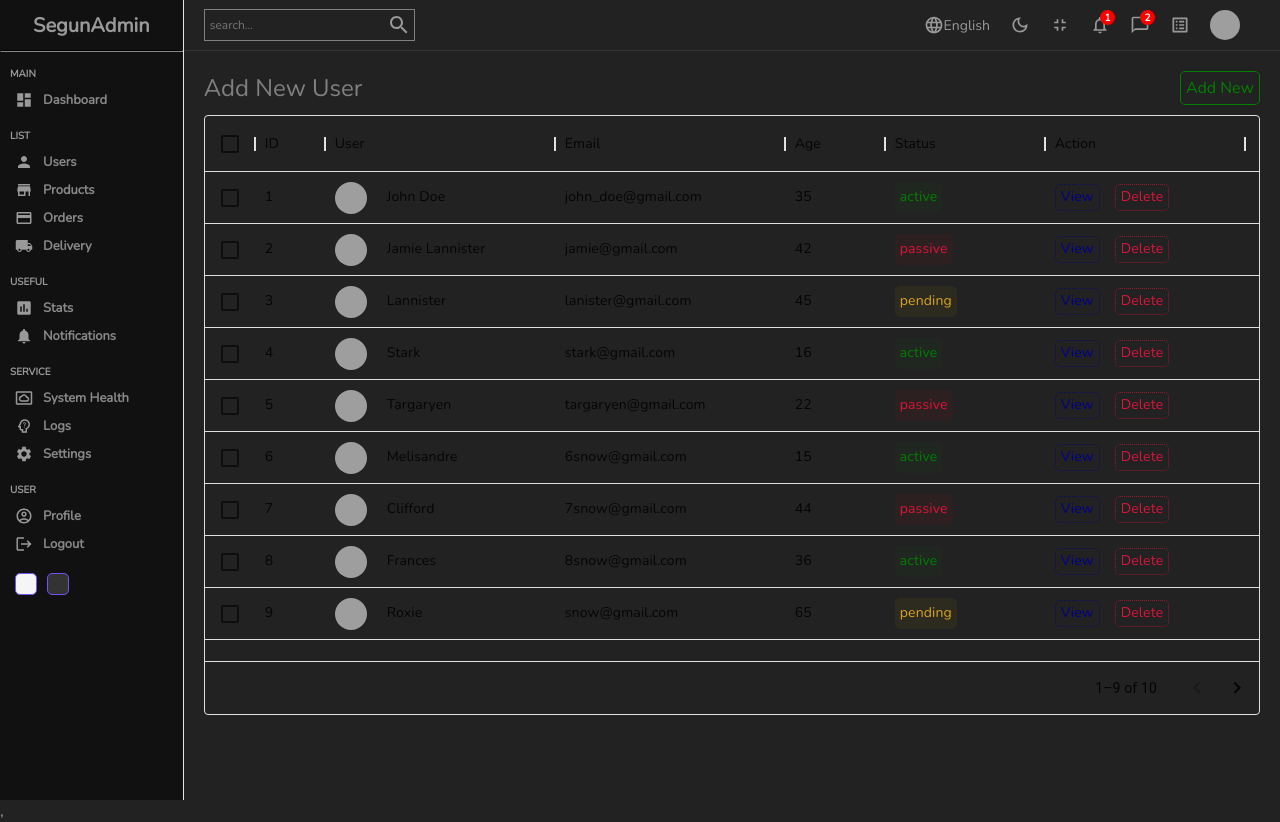
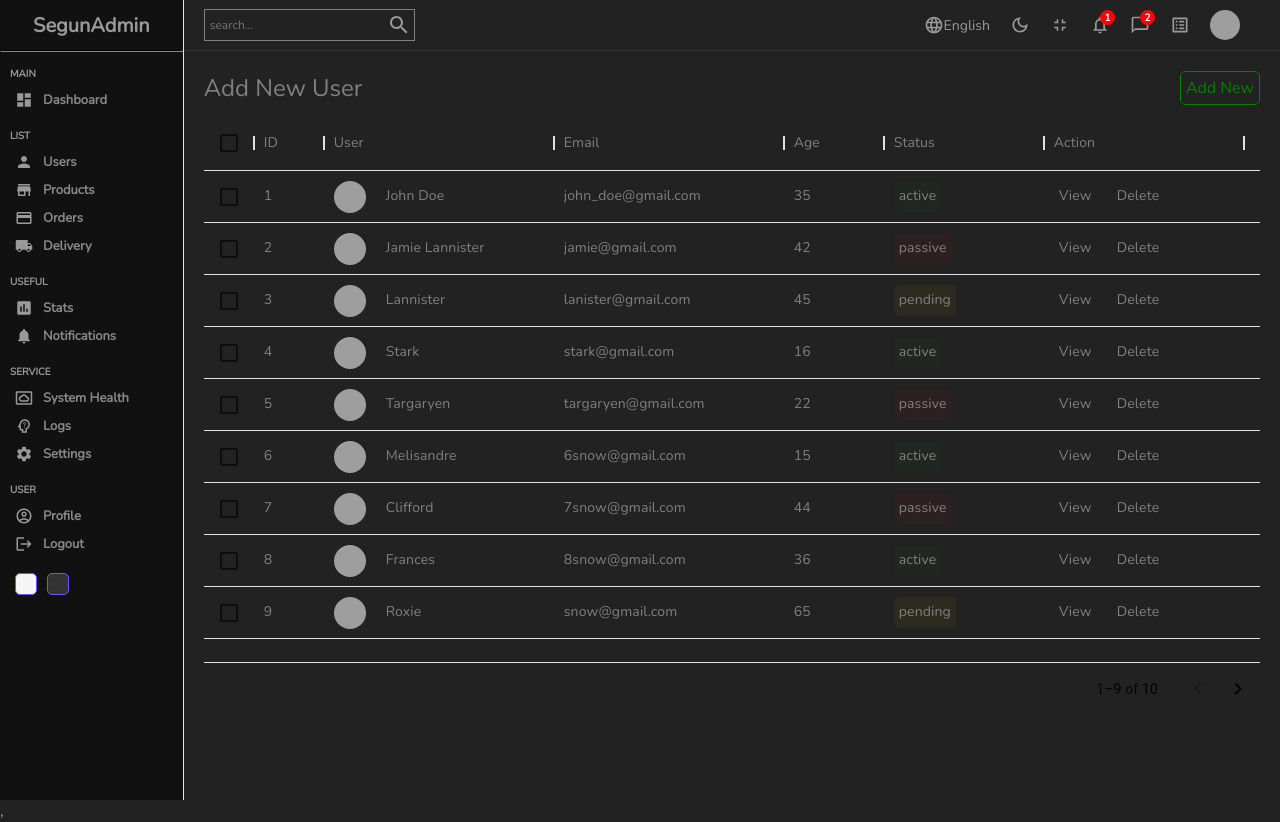
Before and after one commit to Danny4life/Admin-Dashboard, a React (Create React App) app in the folder dashboard/: page /products in a window 1280 px wide. Built offline with nearby package versions, Linux system fonts and the light colour scheme; grey boxes are pictures that could not be loaded.

Commit message:
added dark mode to users page

```diff
--- a/dashboard/src/components/datatable/Datatable.jsx
+++ b/dashboard/src/components/datatable/Datatable.jsx
@@ -29,6 +29,7 @@ const Datatable = () => {
                 </Link>
             </div>
             <DataGrid
+                className="datagrid"
                 rows={userRows}
                 columns={userColumns.concat(actionColumn)}
                 pageSize={9}
--- a/dashboard/src/style/dark.scss
+++ b/dashboard/src/style/dark.scss
@@ -49,4 +49,20 @@
             }
         }
     }
+
+    .datatable {
+        .datagrid {
+            color: gray;
+            border: none;
+
+            .viewButton,.deleteButton,.cellWithStatus {
+                color: gray;
+                border: none;
+            }
+        }
+    }
+
+    input {
+        background-color: transparent;
+    }
 }
```
